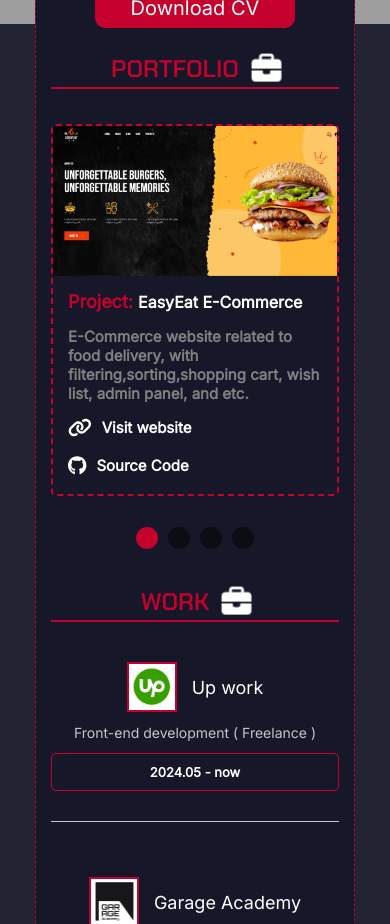
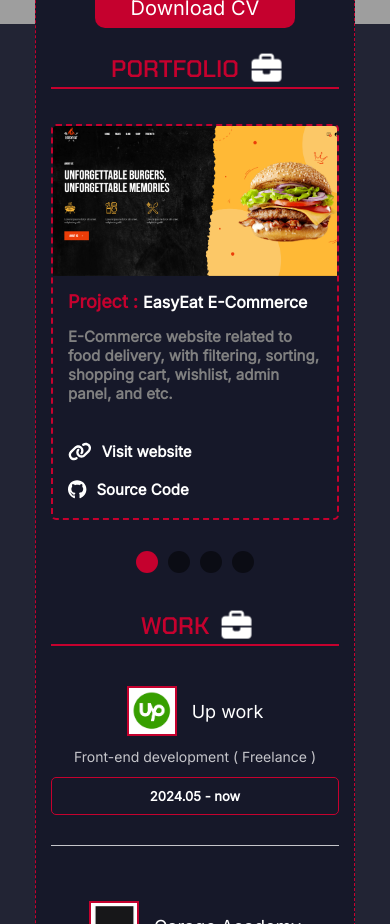
Before and after one commit to Simon-Celestial/my-cv-template, a React (Vite) app: page / in a window 390 px wide. Shown: the part 820-1744 px from the top of the page. Built offline with nearby package versions, Linux system fonts and the light colour scheme; grey boxes are pictures that could not be loaded.

Commit message:
added styles to slider,added new data for portlio

```diff
--- /dev/null
+++ b/public/Data/PortfolioData/portfolioData.json
@@ -0,0 +1,74 @@
+{
+  "en": [
+    {
+      "id": "aBs3S",
+      "projectName": "EasyEat E-Commerce",
+      "projectLink": "https://easy-east.netlify.app",
+      "githubLink": "https://github.com/Simon-Celestial/easy-eat-ecommerce",
+      "image": "/Assets/Images/portfolioFirst.png",
+      "projectDescription": "E-Commerce website related to food delivery, with filtering, sorting, shopping cart, wishlist, admin panel, and etc."
+    },
+    {
+      "id": "a3f5C",
+      "projectName": "Specto Cinema",
+      "projectLink": "https://specto-cinema.netlify.app",
+      "githubLink": "https://github.com/Simon-Celestial/cinema-project-react",
+      "image": "/Assets/Images/portfolioSecond.png",
+      "projectDescription": "Cinema website related to films, with filtering, search, adaptive design, language change, and etc."
+    }
+  ],
+  "ru": [
+    {
+      "id": "aBs3S",
+      "projectName": "EasyEat E-Коммерция",
+      "projectLink": "https://easy-east.netlify.app",
+      "githubLink": "https://github.com/Simon-Celestial/easy-eat-ecommerce",
+      "image": "/Assets/Images/portfolioFirst.png",
+      "projectDescription": "Интернет-магазин, связанный с доставкой еды, с фильтрацией, сортировкой, корзиной покупок, списком желаемого, административной панелью и т.д."
+    },
+    {
+      "id": "a3f5C",
+      "projectName": "Specto Cinema",
+      "projectLink": "https://specto-cinema.netlify.app",
+      "githubLink": "https://github.com/Simon-Celestial/cinema-project-react",
+      "image": "/Assets/Images/portfolioSecond.png",
+      "projectDescription": "Сайт кинотеатра, связанный с фильмами, с фильтрацией, поиском, адаптивным дизайном, сменой языка и т.д."
+    }
+  ],
+  "tr": [
+    {
+      "id": "aBs3S",
+      "projectName": "EasyEat E-Ticaret",
+      "projectLink": "https://easy-east.netlify.app",
+      "githubLink": "https://github.com/Simon-Celestial/easy-eat-ecommerce",
+      "image": "/Assets/Images/portfolioFirst.png",
+      "projectDescription": "Yemek teslimatı ile ilgili e-ticaret sitesi, filtreleme, sıralama, alışveriş sepeti, istek listesi, yönetici paneli vb. özelliklere sahiptir."
+    },
+    {
+      "id": "a3f5C",
+      "projectName": "Specto Sineması",
+      "projectLink": "https://specto-cinema.netlify.app",
+      "githubLink": "https://github.com/Simon-Celestial/cinema-project-react",
+      "image": "/Assets/Images/portfolioSecond.png",
+      "projectDescription": "Filmlerle ilgili sinema sitesi, filtreleme, arama, uyumlu tasarım, dil değişikliği vb. özelliklere sahiptir."
+    }
+  ],
+  "az": [
+    {
+      "id": "aBs3S",
+      "projectName": "EasyEat E-Ticarət",
+      "projectLink": "https://easy-east.netlify.app",
+      "githubLink": "https://github.com/Simon-Celestial/easy-eat-ecommerce",
+      "image": "/Assets/Images/portfolioFirst.png",
+      "projectDescription": "Yemək çatdırılması ilə bağlı e-ticarət saytı, filtrləmə, çeşidləmə, alış-veriş səbəti, arzu siyahısı, idarəetmə paneli və s. ilə."
+    },
+    {
+      "id": "a3f5C",
+      "projectName": "Specto Kinoteatrı",
+      "projectLink": "https://specto-cinema.netlify.app",
+      "githubLink": "https://github.com/Simon-Celestial/cinema-project-react",
+      "image": "/Assets/Images/portfolioSecond.png",
+      "projectDescription": "Filmlərlə bağlı kinoteatr saytı, filtrləmə, axtarış, uyğun dizayn, dil dəyişikliyi və s. ilə."
+    }
+  ]
+}
--- a/public/Translations/az.json
+++ b/public/Translations/az.json
@@ -26,6 +26,13 @@
     "azerbaijani": "Azerbaycanca",
     "profile": "Front-end Proqramlaşdırma",
     "mentor": "Mentor",
-    "now" : "bu vaxt"
+    "now" : "bu vaxt",
+    "portfolio" : "Portfel",
+    "project": "Layihə",
+    "visitWebsite": "Saytı ziyarət et",
+    "sourceCode" : "Mənbə Kodu",
+    "underDevelopment": "İşlənməkdədir"
+
+
   }
 }
--- a/public/Translations/en.json
+++ b/public/Translations/en.json
@@ -26,7 +26,12 @@
     "azerbaijani": "Azerbaijani",
     "profile": "Front-end development",
     "mentor": "Mentor",
-    "now" : "now"
+    "now" : "now",
+    "portfolio" : "Portfolio",
+    "project": "Project",
+    "visitWebsite": "Visit website",
+    "sourceCode" : "Source Code",
+    "underDevelopment": "Under Development"
 
 
 
--- a/public/Translations/ru.json
+++ b/public/Translations/ru.json
@@ -26,7 +26,14 @@
     "azerbaijani": "Азербайджанский",
     "profile": "Фронт-енд разработка ",
     "mentor": "Ментор",
-    "now" : "наст."
+    "now" : "наст.",
+    "portfolio" : "Портфолио",
+    "project": "Проект",
+    "visitWebsite": "Посетить сайт",
+    "sourceCode" : "Исходный код",
+    "underDevelopment": "В разработке"
+
+
 
 
 
--- a/public/Translations/tr.json
+++ b/public/Translations/tr.json
@@ -26,7 +26,14 @@
     "azerbaijani": "Azərbaycanca",
     "profile": "Front-end Programlama",
     "mentor": "Öğretmen",
-    "now" : "şimdi"
+    "now" : "şimdi",
+    "portfolio" : "Portföy",
+    "project": "Proje",
+    "visitWebsite": "Web sitesini ziyaret et",
+    "sourceCode" : "Kaynak Kodu",
+    "underDevelopment": "Geliştirme Aşamasında"
+
+
 
 
   }
--- a/src/Layout/Home/Home.jsx
+++ b/src/Layout/Home/Home.jsx
@@ -1,4 +1,4 @@
-import React, {useCallback, useState, useEffect} from 'react'
+import React, {useCallback, useState, useEffect, useMemo} from 'react'
 import styles from "./Home.module.scss";
 import {MouseFollower} from "../Components/MouseFollower/MouseFollower.jsx";
 import {SelfWritingText} from "../Components/SelfWritingText/SelfWritingText.jsx";
@@ -25,6 +25,7 @@ import {MusicButton} from "../Components/MusicButton/MusicButton.jsx";
 import LanguageSelection from "../Components/LanguageSelection/LanguageSelection.jsx";
 import {useTranslation} from "react-i18next";
 import {Swiper, SwiperSlide} from 'swiper/react';
+import portfolioData from "/public/Data/PortfolioData/portfolioData.json"
 
 const audio = new Audio(clickSound);
 
@@ -57,7 +58,19 @@ export const Home = () => {
 
     }, []);
 
-    const {t} = useTranslation();
+    const {t,i18n} = useTranslation();
+
+    const translatedData = useMemo(() => {
+        if(i18n.language === "en") {
+            return portfolioData.en;
+        } else if (i18n.language === "ru") {
+            return portfolioData.ru;
+            } else if (i18n.language === "tr") {
+                return portfolioData.tr;
+            } else if (i18n.language === "az") {
+                return portfolioData.az;
+        }
+    },[portfolioData,i18n.language])
 
 
     return (
@@ -119,7 +132,7 @@ export const Home = () => {
                     </div>
                 </div>
                 <div className={styles.title}>
-                    Portfolio
+                    {t("translations.portfolio")}
                     <FontAwesomeIcon icon={faBriefcase}/>
                 </div>
                 <div className={styles.portfolioContainer}>
@@ -151,62 +164,42 @@ export const Home = () => {
                             "--swiper-pagination-bullet-horizontal-gap": "5px",
                         }}
                     >
-                        <SwiperSlide>
+                        {translatedData?.map((data) => {
+                            return (
+                                <SwiperSlide key={data?.id}>
                                     <div className={styles.projectCard}>
                                         <div className={styles.portfolioImage}>
-                                    <img src="/Assets/Images/portfolioFirst.png" alt="Portfolio"/>
+                                            <img src={data.image} alt="Portfolio"/>
                                         </div>
                                         <div className={styles.portfolioTitle}>
-                                    <p>Project: <span>EasyEat E-Commerce</span></p>
+                                            <p>{t("translations.project")} : <span>{data?.projectName}</span></p>
                                             <p><h2>
-                                        E-Commerce website related to food delivery,
-                                        with filtering,sorting,shopping cart, wish list, admin panel, and etc.
+                                                {data?.projectDescription}
                                             </h2></p>
                                             <p>
-                                        <a href="https://easy-east.netlify.app/" target="_blank"> <FontAwesomeIcon icon={faLink} /> Visit website</a>
+                                                <a href={data?.projectLink} target="_blank"> <FontAwesomeIcon
+                                                    icon={faLink}/> {t("translations.visitWebsite")}</a>
                                             </p>
                                             <p>
-                                        <a href="https://github.com/Simon-Celestial/easy-eat-ecommerce" target="_blank">
-                                            <FontAwesomeIcon icon={faGithub} /> Source Code
+                                                <a href={data?.githubLink} target="_blank">
+                                                    <FontAwesomeIcon icon={faGithub}/> {t("translations.sourceCode")}
                                                 </a>
                                             </p>
                                         </div>
                                     </div>
                                 </SwiperSlide>
+                            )
+                        })}
                         <SwiperSlide>
                             <div className={`${styles.projectCard} ${styles.notAvailable}`}>
-                                <div className={styles.portfolioImage}>
-                                    <img src="/Assets/Images/portfolioSecond.png" alt="Portfolio"/>
-                                </div>
-                                <div className={styles.portfolioTitle}>
-                                    <p>Project: <span>Specto Cinema</span></p>
-                                    <p><h2>
-                                        Cinema website related to films,
-                                        with filtering,search,adaptive design,language change, and etc.
-                                    </h2></p>
-                                    <p>
-                                        <a href="https://specto-cinema.netlify.app/" target="_blank"> <FontAwesomeIcon
-                                            icon={faLink}/> Visit website</a>
-                                    </p>
-                                    <p>
-                                        <a href="https://github.com/Simon-Celestial/cinema-project-react" target="_blank">
-                                            <FontAwesomeIcon icon={faGithub}/> Source Code
-                                        </a>
-                                    </p>
-                                </div>
+                                <p>{t("translations.underDevelopment")}</p>
                             </div>
                         </SwiperSlide>
                         <SwiperSlide>
                             <div className={`${styles.projectCard} ${styles.notAvailable}`}>
-                                <p>Under Development</p>
+                                <p>{t("translations.underDevelopment")}</p>
                             </div>
                         </SwiperSlide>
-                        <SwiperSlide>
-                            <div className={`${styles.projectCard} ${styles.notAvailable}`}>
-                                <p>Under Development</p>
-                            </div>
-                        </SwiperSlide>
-
                     </Swiper>
 
                 </div>
--- a/src/Layout/Home/Home.module.scss
+++ b/src/Layout/Home/Home.module.scss
@@ -180,7 +180,7 @@
         &.notAvailable {
           justify-content: center;
           align-items: center;
-          max-height: 377px;
+          max-height: 420px;
           height: 100%;
         }
         .portfolioImage {
@@ -228,6 +228,8 @@
             h2 {
               color: gray;
               font-size: 15px;
+              min-height: 100px;
+
             }
           }
 
@@ -570,7 +572,7 @@
       .portfolioContainer {
         .projectCard {
           &.notAvailable {
-            max-height: 417px;
+            max-height: 458px;
 
           }
         }
@@ -608,7 +610,7 @@
       .portfolioContainer {
         .projectCard {
           &.notAvailable {
-            max-height: 369px;
+            max-height: 410px;
 
           }
         }
@@ -642,7 +644,7 @@
       .portfolioContainer {
         .projectCard {
           &.notAvailable {
-            max-height: 450px;
+            max-height: 510px;
 
           }
         }
@@ -720,7 +722,7 @@
       .portfolioContainer {
         .projectCard {
           &.notAvailable {
-            max-height: 435px;
+            max-height: 476px;
           }
         }
       }
@@ -751,7 +753,7 @@
       .portfolioContainer {
         .projectCard {
           &.notAvailable {
-            max-height: 406px;
+            max-height: 449px;
           }
           .portfolioImage {
             height: 200px;
@@ -802,7 +804,8 @@
       .portfolioContainer {
         .projectCard {
           &.notAvailable {
-            max-height: 371px;
+            max-height: 395px;
+
           }
           .portfolioTitle {
             p {
@@ -865,7 +868,7 @@
       .portfolioContainer {
         .projectCard {
           &.notAvailable {
-            max-height: 368px;
+            max-height: 374px;
           }
           .portfolioImage {
             height: 130px;
```
Lines whose indentation alone changed are shown as unchanged.
